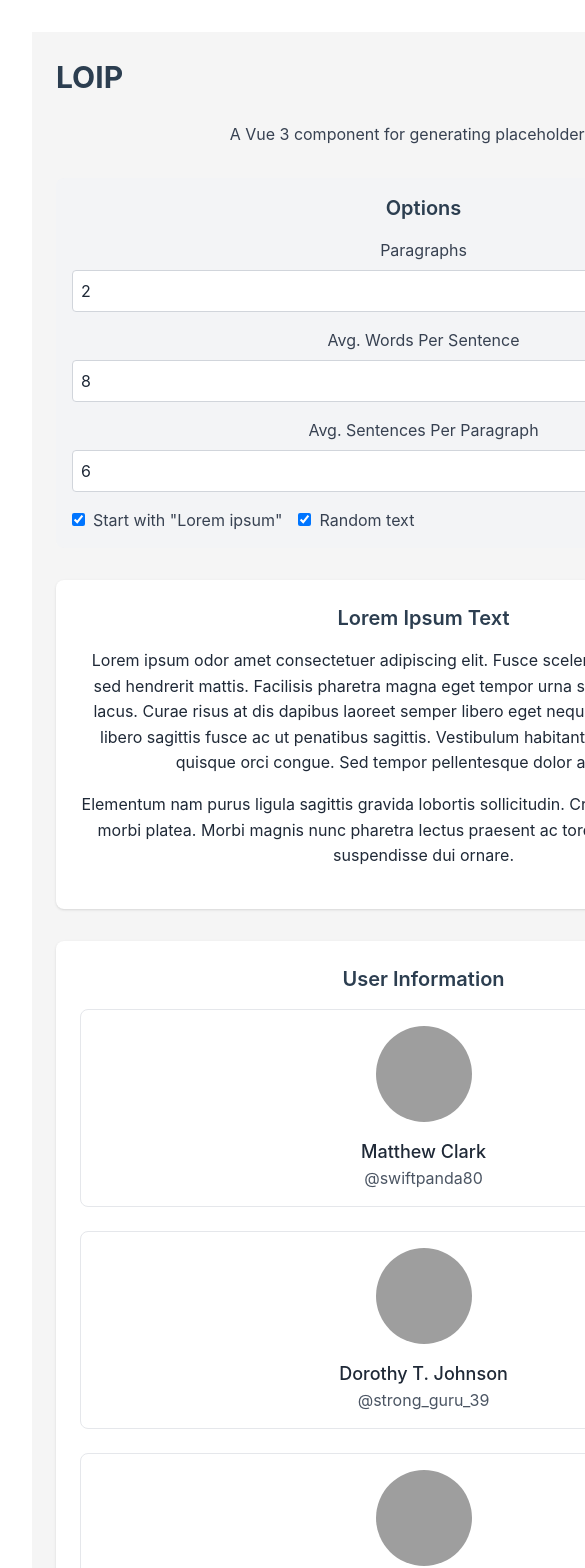
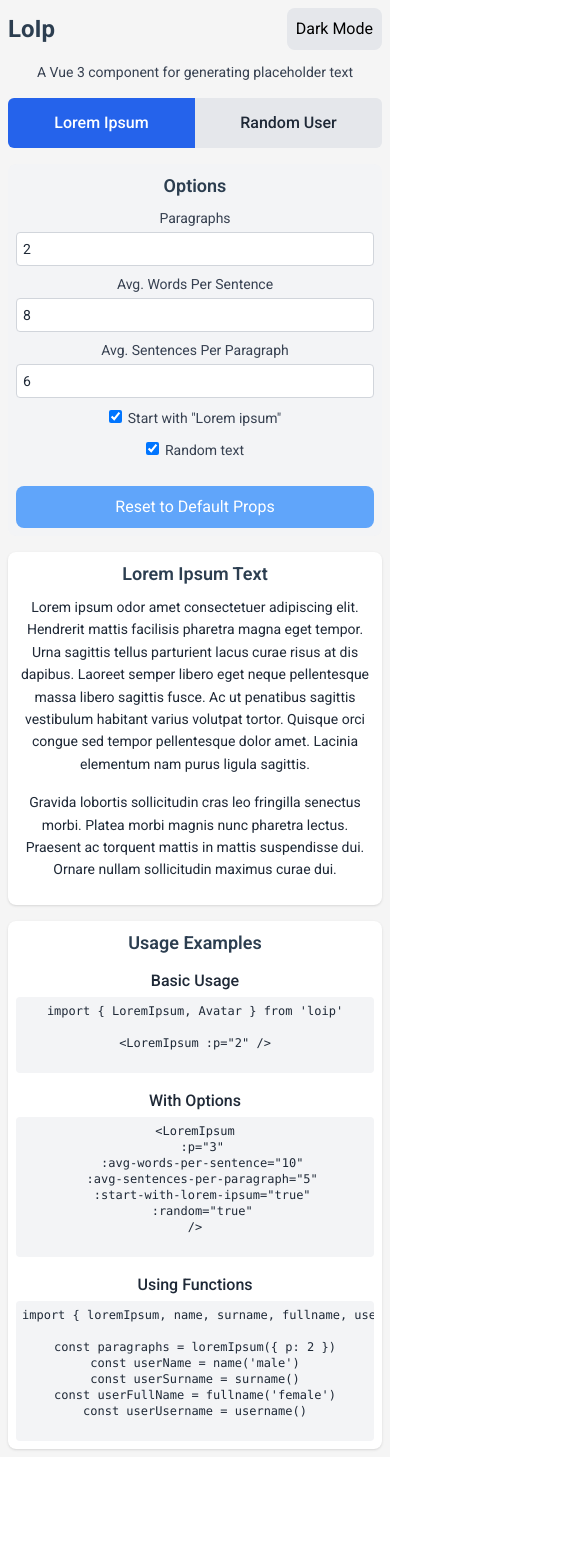
Before and after one commit to simon1uo/loip, a Vue app: page / in a window 390 px wide. Shown: the top 1568 px of the page, 585 px wide, since content can reach past the window. After the commit the page ends 1457 px from the top, so only its background shows below. Built offline with nearby package versions, Linux system fonts and the light colour scheme; grey boxes are pictures that could not be loaded.

Commit message:
feat: separate text and user info generation component

```diff
--- a/package.json
+++ b/package.json
@@ -41,6 +41,7 @@
   },
   "devDependencies": {
     "@antfu/eslint-config": "^4.12.0",
+    "@iconify-json/lucide": "^1.2.37",
     "@types/node": "^22.14.1",
     "@unocss/eslint-plugin": "^66.0.0",
     "@unocss/preset-attributify": "66.1.0-beta.11",
--- a/src/App.vue
+++ b/src/App.vue
@@ -12,7 +12,7 @@ import Demo from './components/Demo.vue'
 body {
   margin: 0;
   padding: 0;
-  font-family: 'Inter', system-ui, -apple-system, BlinkMacSystemFont, sans-serif;
-  transition: background-color 0.3s ease, color 0.3s ease;
+  max-width: 100%;
+  display: block;
 }
 </style>
--- a/src/components/Demo.vue
+++ b/src/components/Demo.vue
@@ -1,6 +1,7 @@
 <script setup lang="ts">
+import type { Gender } from '../utils/lorem-ipsum'
 import { useDark, useToggle } from '@vueuse/core'
-import { reactive } from 'vue'
+import { reactive, ref } from 'vue'
 import { fullname, username } from '../utils/lorem-ipsum'
 import Avatar from './Avatar.vue'
 import LoremIpsum from './LoremIpsum.vue'
@@ -9,6 +10,13 @@ import LoremIpsum from './LoremIpsum.vue'
 const isDark = useDark()
 const toggleDark = useToggle(isDark)
 
+// Tab management
+const activeTab = ref('lorem-ipsum')
+function setActiveTab(tab: string) {
+  activeTab.value = tab
+}
+
+// Lorem Ipsum options
 const options = reactive({
   p: 2,
   avgWordsPerSentence: 8,
@@ -16,136 +24,263 @@ const options = reactive({
   startWithLoremIpsum: true,
   random: true,
 })
+
+// User data for random user tab
+const userData = reactive({
+  maleUser: {
+    fullname: fullname('male'),
+    username: username(),
+    avatarKey: Math.floor(Math.random() * 99) + 1,
+  },
+  femaleUser: {
+    fullname: fullname('female'),
+    username: username(),
+    avatarKey: Math.floor(Math.random() * 99) + 1,
+  },
+  randomUser1: {
+    fullname: fullname(),
+    username: username(),
+    avatarKey: Math.floor(Math.random() * 99) + 1,
+    gender: Math.random() > 0.5 ? 'male' : 'female' as const,
+  },
+  randomUser2: {
+    fullname: fullname(),
+    username: username(),
+    avatarKey: Math.floor(Math.random() * 99) + 1,
+    gender: Math.random() > 0.5 ? 'male' : 'female' as const,
+  },
+})
+
+// Reset options to default for Lorem Ipsum tab
+function resetToDefaultProps() {
+  options.p = 2
+  options.avgWordsPerSentence = 8
+  options.avgSentencesPerParagraph = 6
+  options.startWithLoremIpsum = true
+  options.random = true
+}
+
+// Shuffle users to get new random data
+function shuffleUsers() {
+  userData.maleUser.fullname = fullname('male')
+  userData.maleUser.username = username()
+  userData.maleUser.avatarKey = Math.floor(Math.random() * 99) + 1
+
+  userData.femaleUser.fullname = fullname('female')
+  userData.femaleUser.username = username()
+  userData.femaleUser.avatarKey = Math.floor(Math.random() * 99) + 1
+
+  userData.randomUser1.fullname = fullname()
+  userData.randomUser1.username = username()
+  userData.randomUser1.avatarKey = Math.floor(Math.random() * 99) + 1
+  userData.randomUser1.gender = Math.random() > 0.5 ? 'male' : 'female' as const
+
+  userData.randomUser2.fullname = fullname()
+  userData.randomUser2.username = username()
+  userData.randomUser2.avatarKey = Math.floor(Math.random() * 99) + 1
+  userData.randomUser2.gender = Math.random() > 0.5 ? 'male' : 'female' as const
+}
 </script>
 
 <template>
-  <div class="demo-container p-6 max-w-4xl mx-auto">
-    <div class="flex justify-between items-center mb-6">
-      <h1 class="text-3xl font-bold text-center text-dark dark:text-white">
-        LOIP
+  <div
+    class="demo-container max-w-full p-2 font-sans sm:mx-auto lg:max-w-4xl md:max-w-3xl sm:max-w-2xl md:p-6 sm:p-4 xs:p-3">
+    <div class="mb-3 flex flex-row items-center justify-between gap-3 sm:mb-6 xs:mb-4 sm:gap-0">
+      <h1 class="text-center text-2xl text-dark font-bold sm:text-3xl dark:text-white">
+        LoIp
       </h1>
-      <button class="theme-toggle px-3 py-2 rounded-lg bg-gray-200 text-black dark:bg-gray-700 dark:text-white" @click="toggleDark()">
+      <button class="theme-toggle w-auto rounded-lg bg-gray-200 p-2 text-black dark:bg-gray-700 sm:px-3 dark:text-white"
+        @click="toggleDark()">
         {{ isDark ? 'Light Mode' : 'Dark Mode' }}
       </button>
     </div>
-    <p class="text-center mb-8 text-gray-700 dark:text-gray-300">
+    <p class="mb-4 text-center text-sm text-gray-700 sm:mb-8 xs:mb-5 sm:text-base dark:text-gray-300">
       A Vue 3 component for generating placeholder text
     </p>
 
-    <div class="controls p-4 rounded-lg mb-8 bg-gray-100 dark:bg-gray-800">
-      <h2 class="text-xl font-semibold mb-4 text-dark dark:text-white">
+    <!-- Tab Navigation -->
+    <div class="tab-navigation mb-4 flex">
+      <button class="tab-button flex-1 px-4 py-3 text-center font-medium transition-colors duration-200" :class="{
+        'bg-blue-600 text-white': activeTab === 'lorem-ipsum',
+        'bg-gray-200 text-gray-800 dark:bg-gray-700 dark:text-gray-300': activeTab !== 'lorem-ipsum',
+      }" @click="setActiveTab('lorem-ipsum')">
+        Lorem Ipsum
+      </button>
+      <button class="tab-button flex-1 px-4 py-3 text-center font-medium transition-colors duration-200" :class="{
+        'bg-gray-200 text-gray-800 dark:bg-gray-700 dark:text-gray-300': activeTab !== 'random-user',
+        'bg-blue-600 text-white': activeTab === 'random-user',
+      }" @click="setActiveTab('random-user')">
+        Random User
+      </button>
+    </div>
+
+    <!-- Tab Content -->
+    <div v-if="activeTab === 'lorem-ipsum'">
+      <div class="controls mb-4 rounded-lg bg-gray-100 p-2 sm:mb-8 xs:mb-5 dark:bg-gray-800 sm:p-4 xs:p-3">
+        <h2 class="mb-2 text-lg text-dark font-semibold sm:mb-4 xs:mb-3 sm:text-xl dark:text-white">
           Options
         </h2>
 
-      <div class="grid grid-cols-1 md:grid-cols-2 gap-4">
+        <div class="grid grid-cols-1 gap-2 sm:grid-cols-2 sm:gap-4 xs:gap-3">
           <div class="form-group">
-          <label for="paragraphs" class="block mb-2 text-gray-700 dark:text-gray-300">Paragraphs</label>
-          <input
-            id="paragraphs" v-model.number="options.p" type="number" min="1" max="10"
-            class="w-full p-2 border rounded bg-white text-gray-800 border-gray-300 dark:bg-gray-700 dark:text-white dark:border-gray-600"
-          >
+            <label for="paragraphs"
+              class="mb-1 block text-sm text-gray-700 sm:mb-2 sm:text-base dark:text-gray-300">Paragraphs</label>
+            <input id="paragraphs" v-model.number="options.p" type="number" min="1" max="10"
+              class="w-full border border-gray-300 rounded bg-white p-1.5 text-sm text-gray-800 dark:border-gray-600 dark:bg-gray-700 sm:p-2 sm:text-base dark:text-white">
           </div>
 
           <div class="form-group">
-          <label for="avgWordsPerSentence" class="block mb-2 text-gray-700 dark:text-gray-300">Avg. Words Per Sentence</label>
-          <input
-            id="avgWordsPerSentence" v-model.number="options.avgWordsPerSentence" type="number" min="3" max="15"
-            class="w-full p-2 border rounded bg-white text-gray-800 border-gray-300 dark:bg-gray-700 dark:text-white dark:border-gray-600"
-          >
+            <label for="avgWordsPerSentence"
+              class="mb-1 block text-sm text-gray-700 sm:mb-2 sm:text-base dark:text-gray-300">Avg. Words Per
+              Sentence</label>
+            <input id="avgWordsPerSentence" v-model.number="options.avgWordsPerSentence" type="number" min="3" max="15"
+              class="w-full border border-gray-300 rounded bg-white p-1.5 text-sm text-gray-800 dark:border-gray-600 dark:bg-gray-700 sm:p-2 sm:text-base dark:text-white">
           </div>
 
           <div class="form-group">
-          <label for="avgSentencesPerParagraph" class="block mb-2 text-gray-700 dark:text-gray-300">Avg. Sentences Per Paragraph</label>
-          <input
-            id="avgSentencesPerParagraph" v-model.number="options.avgSentencesPerParagraph" type="number" min="1"
-            max="10" class="w-full p-2 border rounded bg-white text-gray-800 border-gray-300 dark:bg-gray-700 dark:text-white dark:border-gray-600"
-          >
+            <label for="avgSentencesPerParagraph"
+              class="mb-1 block text-sm text-gray-700 sm:mb-2 sm:text-base dark:text-gray-300">Avg. Sentences Per
+              Paragraph</label>
+            <input id="avgSentencesPerParagraph" v-model.number="options.avgSentencesPerParagraph" type="number" min="1"
+              max="10"
+              class="w-full border border-gray-300 rounded bg-white p-1.5 text-sm text-gray-800 dark:border-gray-600 dark:bg-gray-700 sm:p-2 sm:text-base dark:text-white">
           </div>
 
-        <div class="form-group flex items-center">
-          <div class="mr-4">
-            <input id="startWithLoremIpsum" v-model="options.startWithLoremIpsum" type="checkbox" class="mr-2 dark:accent-blue-500">
-            <label for="startWithLoremIpsum" class="text-gray-700 dark:text-gray-300">Start with "Lorem ipsum"</label>
+          <div class="form-group flex flex-col gap-2 xs:flex-row xs:items-center">
+            <div class="mr-0 xs:mr-4">
+              <input id="startWithLoremIpsum" v-model="options.startWithLoremIpsum" type="checkbox"
+                class="mr-1.5 xs:mr-2 dark:accent-blue-500">
+              <label for="startWithLoremIpsum" class="text-sm text-gray-700 xs:text-base dark:text-gray-300">Start with
+                "Lorem ipsum"</label>
             </div>
 
             <div>
-            <input id="random" v-model="options.random" type="checkbox" class="mr-2 dark:accent-blue-500">
-            <label for="random" class="text-gray-700 dark:text-gray-300">Random text</label>
+              <input id="random" v-model="options.random" type="checkbox" class="mr-1.5 xs:mr-2 dark:accent-blue-500">
+              <label for="random" class="text-sm text-gray-700 xs:text-base dark:text-gray-300">Random text</label>
+            </div>
+          </div>
+
+          <div class="form-group mt-4">
+            <button
+              class="reset-button w-full rounded-lg bg-blue-400 px-4 py-2 text-white dark:bg-blue-600 hover:bg-blue-500 dark:hover:bg-blue-700"
+              @click="resetToDefaultProps">
+              Reset to Default Props
+            </button>
+          </div>
+        </div>
+      </div>
+
+      <div class="output mb-4 rounded-lg bg-white p-2 shadow sm:mb-8 xs:mb-5 dark:bg-gray-800 md:p-6 sm:p-4 xs:p-3">
+        <h2 class="mb-2 text-lg text-dark font-semibold sm:mb-4 xs:mb-3 sm:text-xl dark:text-white">
+          Lorem Ipsum Text
+        </h2>
+        <LoremIpsum :p="options.p" :avg-words-per-sentence="options.avgWordsPerSentence"
+          :avg-sentences-per-paragraph="options.avgSentencesPerParagraph"
+          :start-with-lorem-ipsum="options.startWithLoremIpsum" :random="options.random" class="text-sm sm:text-base" />
+      </div>
+    </div>
+
+    <div v-if="activeTab === 'random-user'">
+      <div class="controls mb-4 rounded-lg bg-gray-100 p-2 sm:mb-8 xs:mb-5 dark:bg-gray-800 sm:p-4 xs:p-3">
+        <div class="flex items-center justify-between">
+          <h2 class="mb-0 text-lg text-dark font-semibold sm:mb-0 xs:mb-0 sm:text-xl dark:text-white">
+            Random User Profiles
+          </h2>
+          <button
+            class="shuffle-button rounded-lg bg-blue-500 px-4 py-2 text-white dark:bg-blue-600 hover:bg-blue-600 dark:hover:bg-blue-700"
+            @click="shuffleUsers">
+            <span class="flex items-center">
+              <svg xmlns="http://www.w3.org/2000/svg" class="mr-2 h-5 w-5" fill="none" viewBox="0 0 24 24"
+                stroke="currentColor">
+                <path stroke-linecap="round" stroke-linejoin="round" stroke-width="2"
+                  d="M4 4v5h.582m15.356 2A8.001 8.001 0 004.582 9m0 0H9m11 11v-5h-.581m0 0a8.003 8.003 0 01-15.357-2m15.357 2H15" />
+              </svg>
+              Shuffle Users
+            </span>
+          </button>
+        </div>
+      </div>
+
+      <div class="user-info mb-4 rounded-lg bg-white p-2 shadow sm:mb-8 xs:mb-5 dark:bg-gray-800 md:p-6 sm:p-4 xs:p-3">
+        <h2 class="mb-2 text-lg text-dark font-semibold sm:mb-4 xs:mb-3 sm:text-xl dark:text-white">
+          Random User
+        </h2>
+
+        <div class="grid grid-cols-1 gap-2 lg:grid-cols-2 sm:grid-cols-2 sm:gap-6 xs:gap-3">
+          <div
+            class="user-card border border-gray-200 rounded-lg bg-white p-2 text-center dark:border-gray-700 dark:bg-gray-700 sm:p-4 xs:p-3">
+            <Avatar :key="userData.maleUser.avatarKey" gender="male"
+              class="mx-auto mb-2 h-12 w-12 sm:mb-4 xs:mb-3 md:h-24 md:w-24 sm:h-20 sm:w-20 xs:h-16 xs:w-16" />
+            <h3 class="text-base text-gray-800 font-medium sm:text-lg dark:text-white">
+              {{ userData.maleUser.fullname }}
+            </h3>
+            <p class="text-sm text-gray-600 sm:text-base dark:text-gray-300">
+              @{{ userData.maleUser.username }}
+            </p>
+          </div>
+
+          <div
+            class="user-card border border-gray-200 rounded-lg bg-white p-2 text-center dark:border-gray-700 dark:bg-gray-700 sm:p-4 xs:p-3">
+            <Avatar :key="userData.femaleUser.avatarKey" gender="female"
+              class="mx-auto mb-2 h-12 w-12 sm:mb-4 xs:mb-3 md:h-24 md:w-24 sm:h-20 sm:w-20 xs:h-16 xs:w-16" />
+            <h3 class="text-base text-gray-800 font-medium sm:text-lg dark:text-white">
+              {{ userData.femaleUser.fullname }}
+            </h3>
+            <p class="text-sm text-gray-600 sm:text-base dark:text-gray-300">
+              @{{ userData.femaleUser.username }}
+            </p>
+          </div>
+
+          <div
+            class="user-card border border-gray-200 rounded-lg bg-white p-2 text-center dark:border-gray-700 dark:bg-gray-700 sm:p-4 xs:p-3">
+            <Avatar :key="userData.randomUser1.avatarKey" :gender="userData.randomUser1.gender as Gender"
+              class="mx-auto mb-2 h-12 w-12 sm:mb-4 xs:mb-3 md:h-24 md:w-24 sm:h-20 sm:w-20 xs:h-16 xs:w-16" />
+            <h3 class="text-base text-gray-800 font-medium sm:text-lg dark:text-white">
+              {{ userData.randomUser1.fullname }}
+            </h3>
+            <p class="text-sm text-gray-600 sm:text-base dark:text-gray-300">
+              @{{ userData.randomUser1.username }}
+            </p>
+          </div>
+
+          <div
+            class="user-card border border-gray-200 rounded-lg bg-white p-2 text-center dark:border-gray-700 dark:bg-gray-700 sm:p-4 xs:p-3">
+            <Avatar :key="userData.randomUser2.avatarKey" :gender="userData.randomUser2.gender as Gender"
+              class="mx-auto mb-2 h-12 w-12 sm:mb-4 xs:mb-3 md:h-24 md:w-24 sm:h-20 sm:w-20 xs:h-16 xs:w-16" />
+            <h3 class="text-base text-gray-800 font-medium sm:text-lg dark:text-white">
+              {{ userData.randomUser2.fullname }}
+            </h3>
+            <p class="text-sm text-gray-600 sm:text-base dark:text-gray-300">
+              @{{ userData.randomUser2.username }}
+            </p>
           </div>
         </div>
       </div>
     </div>
 
-    <div class="output p-6 rounded-lg shadow mb-8 bg-white dark:bg-gray-800">
-      <h2 class="text-xl font-semibold mb-4 text-dark dark:text-white">
-        Lorem Ipsum Text
-      </h2>
-      <LoremIpsum
-        :p="options.p" :avg-words-per-sentence="options.avgWordsPerSentence"
-        :avg-sentences-per-paragraph="options.avgSentencesPerParagraph"
-        :start-with-lorem-ipsum="options.startWithLoremIpsum" :random="options.random"
-      />
-    </div>
-
-    <div class="user-info p-6 rounded-lg shadow mb-8 bg-white dark:bg-gray-800">
-      <h2 class="text-xl font-semibold mb-4 text-dark dark:text-white">
-        User Information
-      </h2>
-
-      <div class="grid grid-cols-1 md:grid-cols-3 gap-6">
-        <div class="user-card p-4 border rounded-lg text-center border-gray-200 bg-white dark:border-gray-700 dark:bg-gray-700">
-          <Avatar gender="male" class="w-24 h-24 mx-auto mb-4" />
-          <h3 class="text-lg font-medium text-gray-800 dark:text-white">
-            {{ fullname('male') }}
-          </h3>
-          <p class="text-gray-600 dark:text-gray-300">
-            @{{ username() }}
-          </p>
-        </div>
-
-        <div class="user-card p-4 border rounded-lg text-center border-gray-200 bg-white dark:border-gray-700 dark:bg-gray-700">
-          <Avatar gender="female" class="w-24 h-24 mx-auto mb-4" />
-          <h3 class="text-lg font-medium text-gray-800 dark:text-white">
-            {{ fullname('female') }}
-          </h3>
-          <p class="text-gray-600 dark:text-gray-300">
-            @{{ username() }}
-          </p>
-        </div>
-
-        <div class="user-card p-4 border rounded-lg text-center border-gray-200 bg-white dark:border-gray-700 dark:bg-gray-700">
-          <Avatar class="w-24 h-24 mx-auto mb-4" />
-          <h3 class="text-lg font-medium text-gray-800 dark:text-white">
-            {{ fullname() }}
-          </h3>
-          <p class="text-gray-600 dark:text-gray-300">
-            @{{ username() }}
-          </p>
-        </div>
-      </div>
-    </div>
-
-    <div class="code-examples p-6 rounded-lg shadow bg-white dark:bg-gray-800">
-      <h2 class="text-xl font-semibold mb-4 text-dark dark:text-white">
+    <div class="code-examples rounded-lg bg-white p-2 shadow dark:bg-gray-800 sm:p-6 xs:p-3">
+      <h2 class="mb-3 text-lg text-dark font-semibold xs:mb-4 xs:text-xl dark:text-white">
         Usage Examples
       </h2>
 
-      <div class="example mb-6">
-        <h3 class="text-lg font-medium mb-2 text-gray-800 dark:text-white">
+      <div class="example mb-4 sm:mb-6 xs:mb-5">
+        <h3 class="mb-1 text-base text-gray-800 font-medium xs:mb-2 xs:text-lg dark:text-white">
           Basic Usage
         </h3>
-        <pre class="p-4 rounded overflow-x-auto bg-gray-100 text-gray-800 dark:bg-gray-900 dark:text-gray-300">
+        <pre
+          class="overflow-x-auto rounded bg-gray-100 p-1.5 text-xs text-gray-800 dark:bg-gray-900 sm:p-4 xs:p-3 sm:text-base xs:text-sm dark:text-gray-300">
 import { LoremIpsum, Avatar } from 'loip'
 
 &lt;LoremIpsum :p="2" /&gt;
         </pre>
       </div>
 
-      <div class="example mb-6">
-        <h3 class="text-lg font-medium mb-2 text-gray-800 dark:text-white">
+      <div class="example mb-4 sm:mb-6 xs:mb-5">
+        <h3 class="mb-1 text-base text-gray-800 font-medium xs:mb-2 xs:text-lg dark:text-white">
           With Options
         </h3>
-        <pre class="p-4 rounded overflow-x-auto bg-gray-100 text-gray-800 dark:bg-gray-900 dark:text-gray-300">
+        <pre
+          class="overflow-x-auto rounded bg-gray-100 p-1.5 text-xs text-gray-800 dark:bg-gray-900 sm:p-4 xs:p-3 sm:text-base xs:text-sm dark:text-gray-300">
 &lt;LoremIpsum
   :p="3"
   :avg-words-per-sentence="10"
@@ -157,10 +292,11 @@ import { LoremIpsum, Avatar } from 'loip'
       </div>
 
       <div class="example">
-        <h3 class="text-lg font-medium mb-2 text-gray-800 dark:text-white">
+        <h3 class="mb-1 text-base text-gray-800 font-medium xs:mb-2 xs:text-lg dark:text-white">
           Using Functions
         </h3>
-        <pre class="p-4 rounded overflow-x-auto bg-gray-100 text-gray-800 dark:bg-gray-900 dark:text-gray-300">
+        <pre
+          class="overflow-x-auto rounded bg-gray-100 p-1.5 text-xs text-gray-800 dark:bg-gray-900 sm:p-4 xs:p-3 sm:text-base xs:text-sm dark:text-gray-300">
 import { loremIpsum, name, surname, fullname, username } from 'loip'
 
 const paragraphs = loremIpsum({ p: 2 })
@@ -176,9 +312,10 @@ const userUsername = username()
 
 <style scoped>
 .demo-container {
-  font-family: 'Inter', system-ui, -apple-system, BlinkMacSystemFont, sans-serif;
   transition: all 0.3s ease;
   background-color: #f5f5f5;
+  min-height: 100vh;
+  width: 100%;
 }
 
 html.dark .demo-container {
@@ -188,4 +325,85 @@ html.dark .demo-container {
 .theme-toggle {
   transition: all 0.3s ease;
 }
+
+.tab-button {
+  border-radius: 0;
+  transition: all 0.3s ease;
+}
+
+.tab-button:first-child {
+  border-top-left-radius: 0.375rem;
+  border-bottom-left-radius: 0.375rem;
+}
+
+.tab-button:last-child {
+  border-top-right-radius: 0.375rem;
+  border-bottom-right-radius: 0.375rem;
+}
+
+/* Add responsive breakpoint styles */
+@media (max-width: 640px) {
+  .demo-container {
+    padding: 0.75rem;
+    width: 100%;
+    max-width: 100%;
+    margin: 0;
+  }
+}
+
+@media (max-width: 480px) {
+  .demo-container {
+    padding: 0.5rem;
+    width: 100%;
+    max-width: 100%;
+    margin: 0;
+  }
+}
+
+/* Extra small screen styles */
+@media (max-width: 375px) {
+  .demo-container {
+    padding: 0.25rem;
+    width: 100%;
+    max-width: 100%;
+    margin: 0;
+  }
+
+  pre {
+    font-size: 0.7rem;
+    padding: 0.5rem;
+  }
+
+  .user-card {
+    padding: 0.5rem;
+  }
+
+  .example {
+    margin-bottom: 0.75rem;
+  }
+
+  .form-group {
+    margin-bottom: 0.5rem;
+  }
+
+  input[type="number"] {
+    padding: 0.25rem 0.5rem;
+  }
+
+  label {
+    margin-bottom: 0.25rem;
+  }
+
+  h1 {
+    font-size: 1.5rem;
+  }
+
+  h2 {
+    font-size: 1.25rem;
+  }
+
+  h3 {
+    font-size: 1rem;
+  }
+}
 </style>
--- a/src/style.css
+++ b/src/style.css
@@ -25,6 +25,7 @@ a {
   color: #646cff;
   text-decoration: inherit;
 }
+
 a:hover {
   color: #535bf2;
 }
@@ -35,6 +36,8 @@ body {
   place-items: center;
   min-width: 320px;
   min-height: 100vh;
+  width: 100%;
+  overflow-x: hidden;
 }
 
 h1 {
@@ -53,9 +56,11 @@ button {
   cursor: pointer;
   transition: border-color 0.25s;
 }
+
 button:hover {
   border-color: #646cff;
 }
+
 button:focus,
 button:focus-visible {
   outline: 4px auto -webkit-focus-ring-color;
@@ -70,6 +75,15 @@ button:focus-visible {
   margin: 0 auto;
   padding: 2rem;
   text-align: center;
+}
+
+@media (max-width: 640px) {
+  #app {
+    margin: 0;
+    padding: 0;
+    width: 100%;
+    max-width: 100%;
+  }
 }
 
 /* Dark mode styles */
```
Also changed, not shown: uno.config.ts (+18 -2 lines), 1 other file (tests, documents, lock files or other folders). Lines whose indentation alone changed are shown as unchanged.
